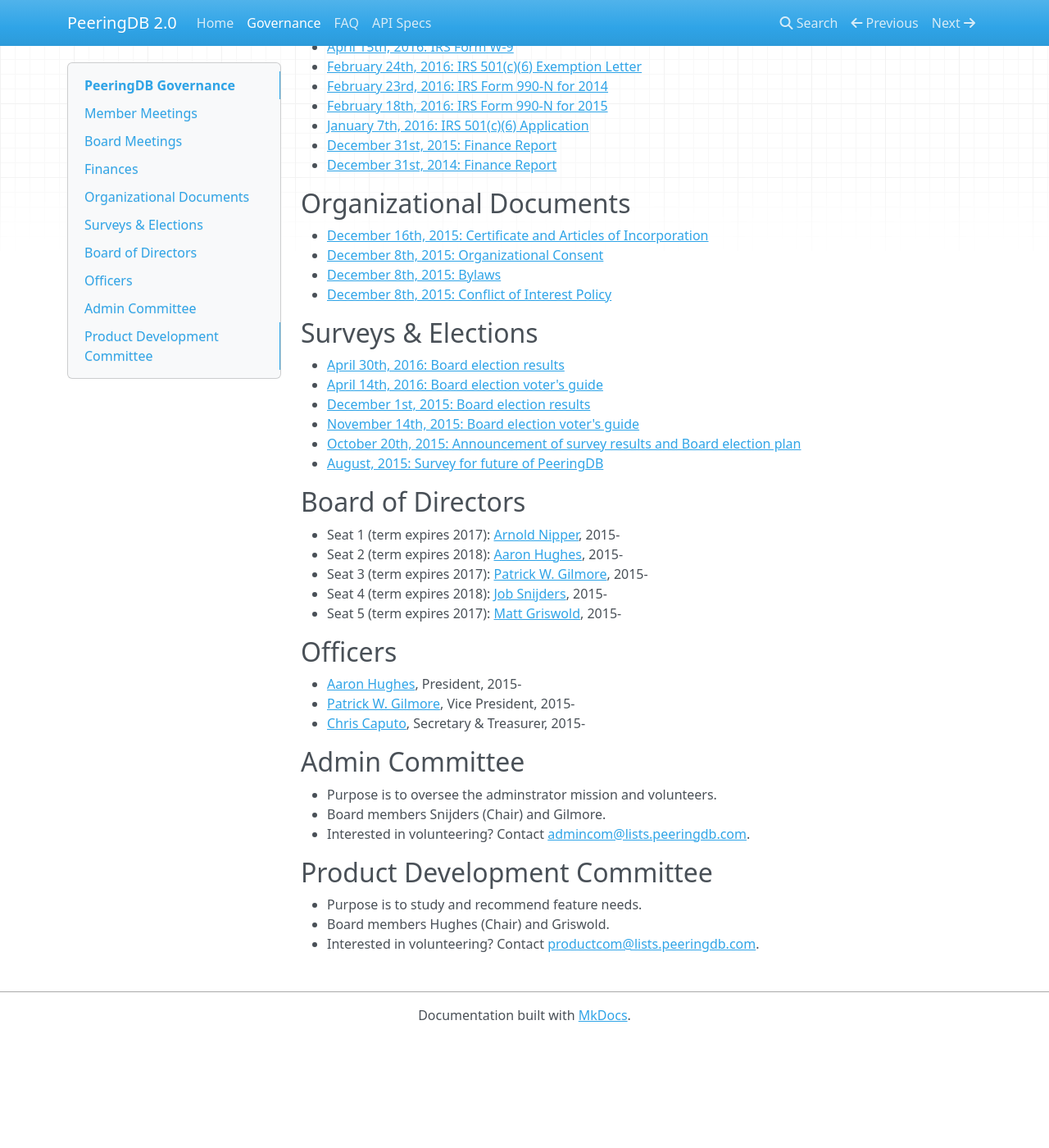
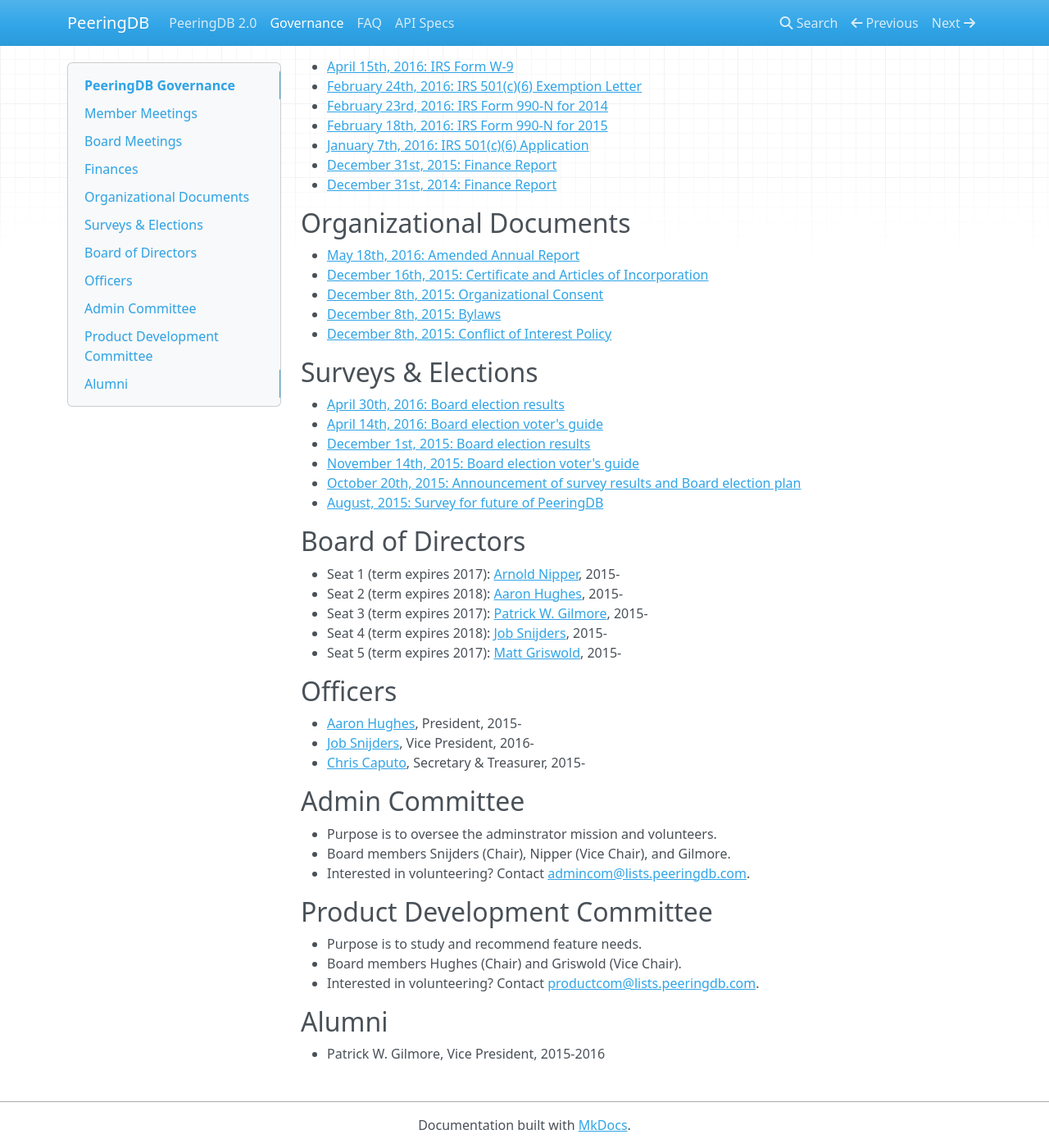
Before and after one commit to peeringdb/docs, an MkDocs documentation site: the page built from docs/gov.md, in a window 1280 px wide and 1400 px high, scrolled down 405 px. Shown: the whole window at 82% size. Built offline with MkDocs 1.6.1, drawn with Linux system fonts in a browser that asks for light colours; nearby versions of some CDN libraries; old or Windows-style settings are respelled for this version of MkDocs; before the commit the page ends 1671 px from its top, so only the background shows below that.

Commit message:
Board meeting.  Amended annual report.  Nav bar update.

```diff
--- a/docs/gov.md
+++ b/docs/gov.md
@@ -7,6 +7,7 @@
 
 ## Board Meetings
 
+- [May 18th, 2016](gov/legaldocs/2016-05-18_PeeringDB_Board_Minutes.pdf)
 - [April 6th, 2016](gov/legaldocs/2016-04-06_PeeringDB_Board_Minutes.pdf)
 - [March 4th, 2016](gov/legaldocs/2016-03-04_PeeringDB_Board_Minutes.pdf)
 - [February 4th, 2016](gov/legaldocs/2016-02-04_PeeringDB_Board_Minutes.pdf)
@@ -25,6 +26,7 @@
 
 ## Organizational Documents
 
+- [May 18th, 2016: Amended Annual Report](gov/legaldocs/2016-05-18_PeeringDB_Amended_Annual_Report.pdf)
 - [December 16th, 2015: Certificate and Articles of Incorporation](gov/legaldocs/2015-12-16_PeeringDB_Certificate and Articles of Incorporation.pdf)
 - [December 8th, 2015: Organizational Consent](gov/legaldocs/2015-12-08_PeeringDB_Organizational_Consent.pdf)
 - [December 8th, 2015: Bylaws](gov/legaldocs/2015-12-08_PeeringDB_Bylaws.pdf)
@@ -50,17 +52,21 @@
 ## Officers
 
 - [Aaron Hughes](mailto:aaronh@peeringdb.com), President, 2015-
-- [Patrick W. Gilmore](mailto:patrick@peeringdb.com), Vice President, 2015-
+- [Job Snijders](mailto:job@peeringdb.com), Vice President, 2016-
 - [Chris Caputo](mailto:ccaputo@peeringdb.com), Secretary & Treasurer, 2015-
 
 ## Admin Committee
 
 - Purpose is to oversee the adminstrator mission and volunteers.
-- Board members Snijders (Chair) and Gilmore.
+- Board members Snijders (Chair), Nipper (Vice Chair), and Gilmore.
 - Interested in volunteering? Contact [admincom@lists.peeringdb.com](mailto:admincom@lists.peeringdb.com).
 
 ## Product Development Committee
 
 - Purpose is to study and recommend feature needs.
-- Board members Hughes (Chair) and Griswold.
+- Board members Hughes (Chair) and Griswold (Vice Chair).
 - Interested in volunteering? Contact [productcom@lists.peeringdb.com](mailto:productcom@lists.peeringdb.com).
+
+## Alumni
+
+- Patrick W. Gilmore, Vice President, 2015-2016
--- a/mkdocs.yml
+++ b/mkdocs.yml
@@ -1,8 +1,8 @@
-site_name: PeeringDB 2.0
+site_name: PeeringDB
 site_url: http://docs.peeringdb.com
 
 pages:
-  - Home: index.md
+  - PeeringDB 2.0: index.md
   - Governance: gov.md
   - FAQ: faq.md
   - API Specs: api_specs.md
```
Also changed, not shown: 3 other files.
